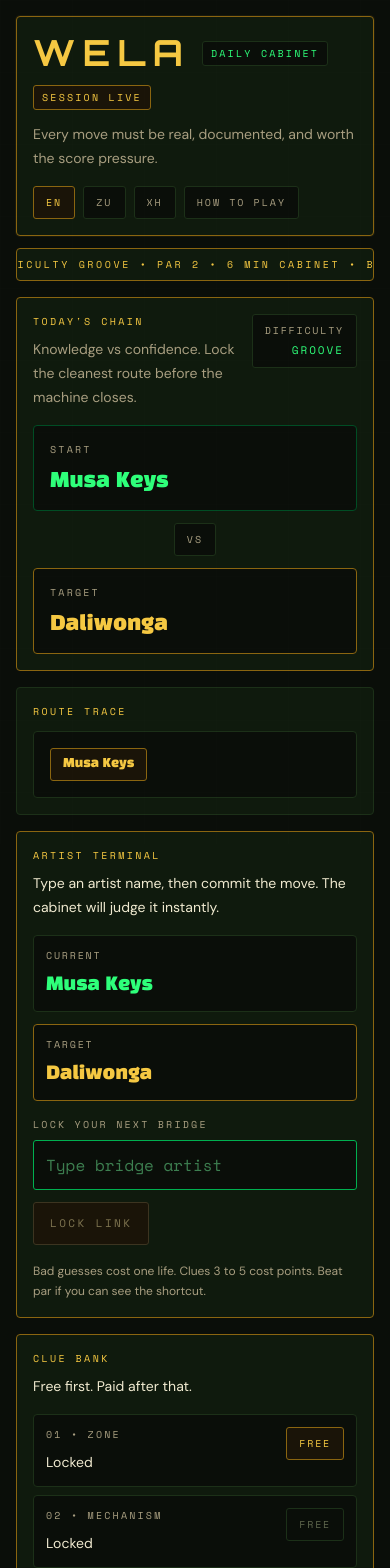
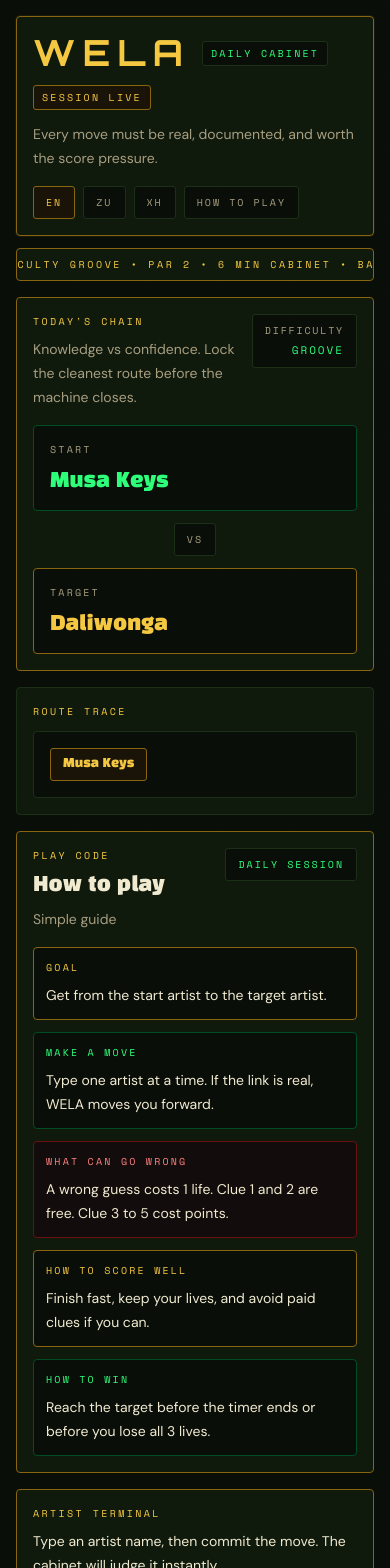
Before and after one commit to km-webdvlpr/LogDrum, a React (Vite) app: page / in a window 390 px wide. Shown: the top 1568 px of the page. Built offline with nearby package versions, Linux system fonts and the light colour scheme.

Commit message:
Simplify WELA how to play guide

```diff
--- a/src/App.tsx
+++ b/src/App.tsx
@@ -3,6 +3,7 @@
 import songsData from './data/songs.json'
 import { ArtistInputPanel } from './components/ArtistInputPanel'
 import { CluePanel } from './components/CluePanel'
+import { HowToPlayPanel } from './components/HowToPlayPanel'
 import { MoveRevealCard } from './components/MoveRevealCard'
 import { PathTrail } from './components/PathTrail'
 import { ResultScreen } from './components/ResultScreen'
@@ -181,6 +182,10 @@
               />
             </section>
 
+            {(showRules || (state.status === 'playing' && state.path.length === 0)) && (
+              <HowToPlayPanel copy={copy} />
+            )}
+
             {state.status === 'playing' ? (
               <>
                 <div className="grid gap-4 xl:grid-cols-[minmax(0,1fr)_320px]">
@@ -220,23 +225,6 @@
               />
             )}
 
-            {showRules && (
-              <section className="rounded-[4px] border border-[#1C3018] bg-[#0F1A0D] px-4 py-4">
-                <p className="mb-3 font-mono text-[10px] uppercase tracking-[0.24em] text-[#F5C842]">
-                  {copy.cabinet.howPanel}
-                </p>
-                <div className="grid gap-3 md:grid-cols-2 xl:grid-cols-3">
-                  {copy.rules.steps.map((step, index) => (
-                    <div key={step} className="rounded-[4px] border border-[#1C3018] bg-[#0A0E09] px-3 py-3">
-                      <p className="font-mono text-[10px] uppercase tracking-[0.22em] text-[#2EFF7A]">
-                        {`0${index + 1}`}
-                      </p>
-                      <p className="mt-2 text-sm leading-6 text-[#F0EAD0]">{step}</p>
-                    </div>
-                  ))}
-                </div>
-              </section>
-            )}
           </section>
 
           <StatusRail
--- a/src/components/HowToPlayPanel.tsx
+++ b/src/components/HowToPlayPanel.tsx
@@ -5,33 +5,77 @@
 }
 
 export function HowToPlayPanel({ copy }: HowToPlayPanelProps) {
+  const guideCards = [
+    {
+      title: copy.guide.goalTitle,
+      body: copy.guide.goalBody,
+      tone: 'gold',
+    },
+    {
+      title: copy.guide.moveTitle,
+      body: copy.guide.moveBody,
+      tone: 'green',
+    },
+    {
+      title: copy.guide.costTitle,
+      body: copy.guide.costBody,
+      tone: 'red',
+    },
+    {
+      title: copy.guide.scoreTitle,
+      body: copy.guide.scoreBody,
+      tone: 'gold',
+    },
+    {
+      title: copy.guide.winTitle,
+      body: copy.guide.winBody,
+      tone: 'green',
+    },
+  ] as const
+
   return (
-    <section className="rounded-[28px] border border-ink/10 bg-white/70 px-4 py-4 shadow-glow backdrop-blur-sm">
-      <div className="mb-4 flex items-center justify-between gap-3">
+    <section className="rounded-[4px] border border-[#8A6510] bg-[#0F1A0D] px-4 py-4">
+      <div className="mb-4 flex flex-wrap items-start justify-between gap-3">
         <div>
-          <p className="font-display text-3xl tracking-[0.16em] text-gold">{copy.rules.title}</p>
-          <p className="text-xs uppercase tracking-[0.24em] text-haze/70">{copy.rules.subtitle}</p>
+          <p className="font-mono text-[10px] uppercase tracking-[0.24em] text-[#F5C842]">
+            {copy.cabinet.howPanel}
+          </p>
+          <p className="mt-2 font-title text-xl text-[#F0EAD0]">{copy.guide.title}</p>
+          <p className="mt-2 text-sm leading-6 text-[#A89E80]">{copy.guide.subtitle}</p>
         </div>
-        <div className="rounded-full border border-ember/25 bg-ember/10 px-3 py-1 text-xs uppercase tracking-[0.2em] text-ember">
+        <span className="rounded-[3px] border border-[#1C3018] bg-[#0A0E09] px-3 py-2 font-mono text-[10px] uppercase tracking-[0.2em] text-[#2EFF7A]">
           {copy.rules.badge}
-        </div>
+        </span>
       </div>
 
-      <div className="space-y-3">
-        {copy.rules.steps.map((step, index) => (
-          <div
-            key={step}
-            className="rounded-3xl border border-ink/10 bg-paper/70 p-4 transition-colors hover:border-gold/25"
+      <div className="grid gap-3 md:grid-cols-2 xl:grid-cols-3">
+        {guideCards.map((card) => (
+          <article
+            key={card.title}
+            className={[
+              'rounded-[4px] border px-3 py-3',
+              card.tone === 'green'
+                ? 'border-[#004D24] bg-[#0A0E09]'
+                : card.tone === 'red'
+                  ? 'border-[#6B1010] bg-[#120C0C]'
+                  : 'border-[#8A6510] bg-[#0A0E09]',
+            ].join(' ')}
           >
-            <p className="mb-2 font-display text-2xl tracking-[0.12em] text-ember">0{index + 1}</p>
-            <p className="text-sm leading-6 text-ink/80">{step}</p>
-          </div>
+            <p
+              className={[
+                'font-mono text-[10px] uppercase tracking-[0.22em]',
+                card.tone === 'green'
+                  ? 'text-[#2EFF7A]'
+                  : card.tone === 'red'
+                    ? 'text-[#FF8080]'
+                    : 'text-[#F5C842]',
+              ].join(' ')}
+            >
+              {card.title}
+            </p>
+            <p className="mt-2 text-sm leading-6 text-[#F0EAD0]">{card.body}</p>
+          </article>
         ))}
-      </div>
-
-      <div className="mt-4 rounded-3xl border border-gold/15 bg-gradient-to-br from-gold/10 to-ember/10 p-4 text-sm leading-6 text-ink/80">
-        <p className="font-semibold text-ink">{copy.rules.noteTitle}</p>
-        <p>{copy.rules.noteBody}</p>
       </div>
     </section>
   )
--- a/src/content/copy.ts
+++ b/src/content/copy.ts
@@ -38,6 +38,20 @@
     steps: string[]
     noteTitle: string
     noteBody: string
+  }
+  guide: {
+    title: string
+    subtitle: string
+    goalTitle: string
+    goalBody: string
+    moveTitle: string
+    moveBody: string
+    costTitle: string
+    costBody: string
+    scoreTitle: string
+    scoreBody: string
+    winTitle: string
+    winBody: string
   }
   grid: {
     currentArtist: string
@@ -226,6 +240,20 @@
     noteBody:
       'WELA rewards music knowledge under pressure. The better you know the culture, the less you need to spend.',
   },
+  guide: {
+    title: 'How to play',
+    subtitle: 'Simple guide',
+    goalTitle: 'Goal',
+    goalBody: 'Get from the start artist to the target artist.',
+    moveTitle: 'Make a move',
+    moveBody: 'Type one artist at a time. If the link is real, WELA moves you forward.',
+    costTitle: 'What can go wrong',
+    costBody: 'A wrong guess costs 1 life. Clue 1 and 2 are free. Clue 3 to 5 cost points.',
+    scoreTitle: 'How to score well',
+    scoreBody: 'Finish fast, keep your lives, and avoid paid clues if you can.',
+    winTitle: 'How to win',
+    winBody: 'Reach the target before the timer ends or before you lose all 3 lives.',
+  },
   grid: {
     currentArtist: 'Current artist',
     liveOptions: 'Live options',
@@ -406,6 +434,20 @@
     noteTitle: 'Kungani iWELA isebenza',
     noteBody:
       'Inselelo ayisona ukuqagela okungaboni. Umvuzo ukuqonda ukuthi kungani laba baculi bexhumene.',
+  },
+  guide: {
+    title: 'Indlela yokudlala',
+    subtitle: 'Umhlahlandlela olula',
+    goalTitle: 'Inhloso',
+    goalBody: 'Suka kumculi oqalayo uye kumculi wokugcina.',
+    moveTitle: 'Yenza ukuhamba',
+    moveBody: 'Bhala umculi oyedwa ngesikhathi. Uma uxhumano luyiqiniso, iWELA ikuyisa phambili.',
+    costTitle: 'Okungahamba kabi',
+    costBody: 'Ukuqagela okungalungile kudla impilo eyodwa. Iclue 1 no 2 zimahhala. Iclue 3 kuya ku 5 zidinga amaphuzu.',
+    scoreTitle: 'Ungazuza kanjani kahle',
+    scoreBody: 'Qeda ngokushesha, gcina izimpilo zakho, futhi ugweme amacebo akhokhelwayo uma ukwazi.',
+    winTitle: 'Uwina kanjani',
+    winBody: 'Finyelela kumculi wokugcina ngaphambi kokuphela kwesikhathi noma ngaphambi kokulahlekelwa yizo zonke izimpilo ezintathu.',
   },
   grid: {
     currentArtist: 'Umculi okhona',
@@ -588,6 +630,20 @@
     noteBody:
       'Umceli mngeni awusiyo ukuqikelela okungaboniyo. Umvuzo kukuqonda ukuba kutheni la magcisa enxibelelana.',
   },
+  guide: {
+    title: 'Indlela yokudlala',
+    subtitle: 'Isikhokelo esilula',
+    goalTitle: 'Injongo',
+    goalBody: 'Hamba ukusuka kwigcisa lokuqala uye kwelijoliswe kulo.',
+    moveTitle: 'Yenza inyathelo',
+    moveBody: 'Chwetheza igcisa elinye ngexesha. Ukuba ikhonkco liyinyani, iWELA iyakusa phambili.',
+    costTitle: 'Yintoni enokungalungi',
+    costBody: 'Ukuqikelela gwenxa kudla ubomi obu-1. Iclue 1 no 2 zisimahla. Iclue 3 ukuya ku 5 zixabisa amanqaku.',
+    scoreTitle: 'Ufumana njani amanqaku amahle',
+    scoreBody: 'Gqiba ngokukhawuleza, gcina ubomi bakho, kwaye uphephe iingcebiso ezihlawulelwayo xa unako.',
+    winTitle: 'Uwina njani',
+    winBody: 'Fikelela kwigcisa ekujoliswe kulo phambi kokuphela kwexesha okanye phambi kokuba ulahlekelwe bubomi bonke obu-3.',
+  },
   grid: {
     currentArtist: 'Igcisa langoku',
     liveOptions: 'Iinketho ezivuliweyo',
```
